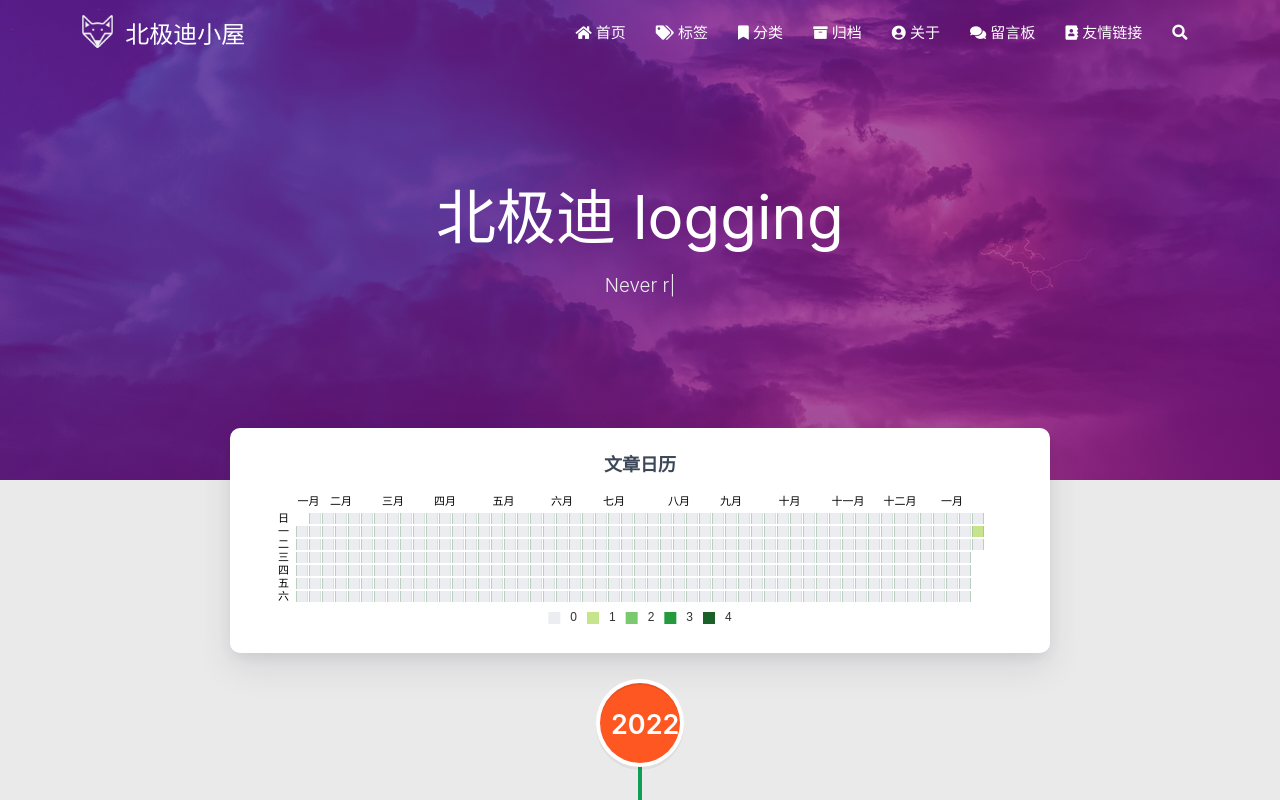
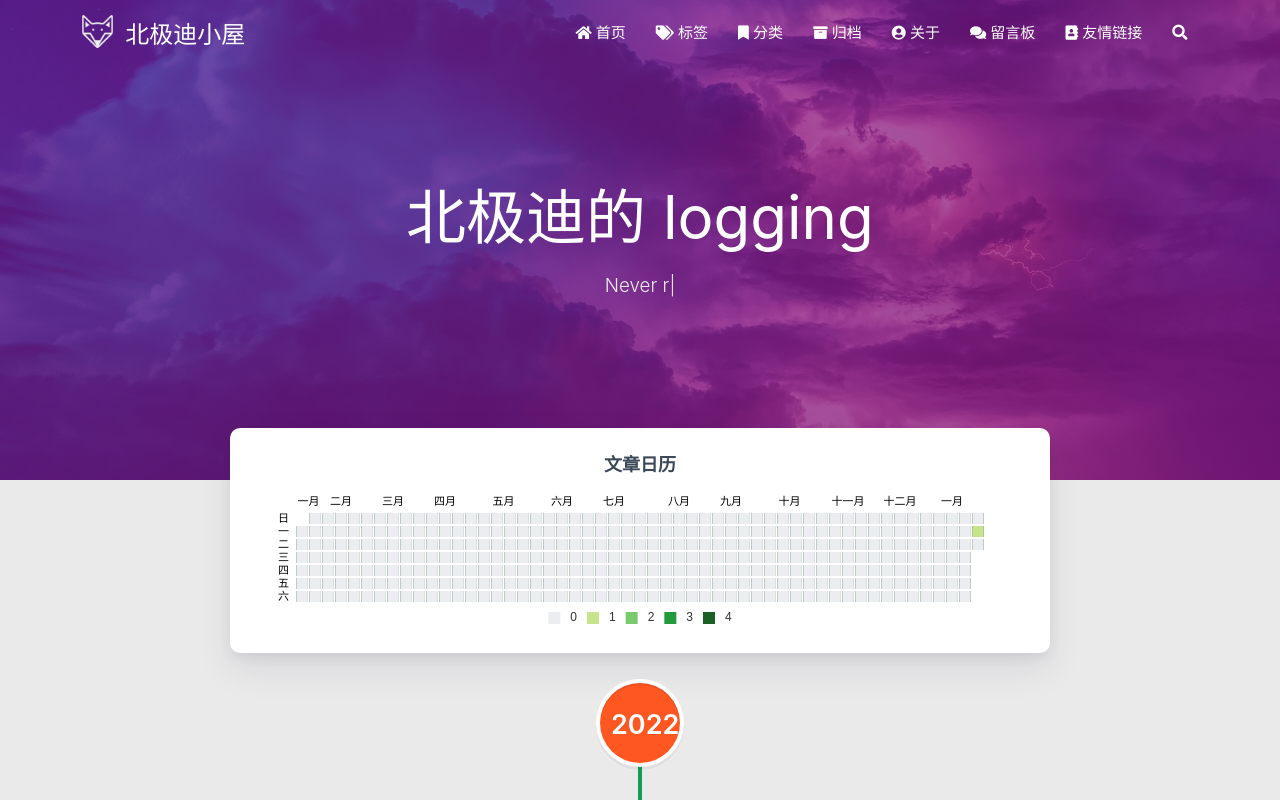
Before and after one commit to youdi1012/youdi1012.github.io, a plain HTML site: page archives/2022/01/index.html in a window 1280 px wide. Shown: the top 800 px of the page. Drawn offline with nearby package versions, Linux system fonts and the light colour scheme; some packages are replaced by stand-ins of ours; no server answers; a script that the page names is missing.

Commit message:
Site updated: 2022-01-25 10:55:56

```diff
--- a/archives/2022/01/index.html
+++ b/archives/2022/01/index.html
@@ -312,7 +312,7 @@
         <div class="brand">
             <div class="title center-align">
 
-                北极迪 logging
+                北极迪的 logging
 
             </div>
 
```
Also changed, not shown: archives/2022/index.html (+1 -1 lines), archives/index.html (+1 -1 lines), index.html (+1 -1 lines).
